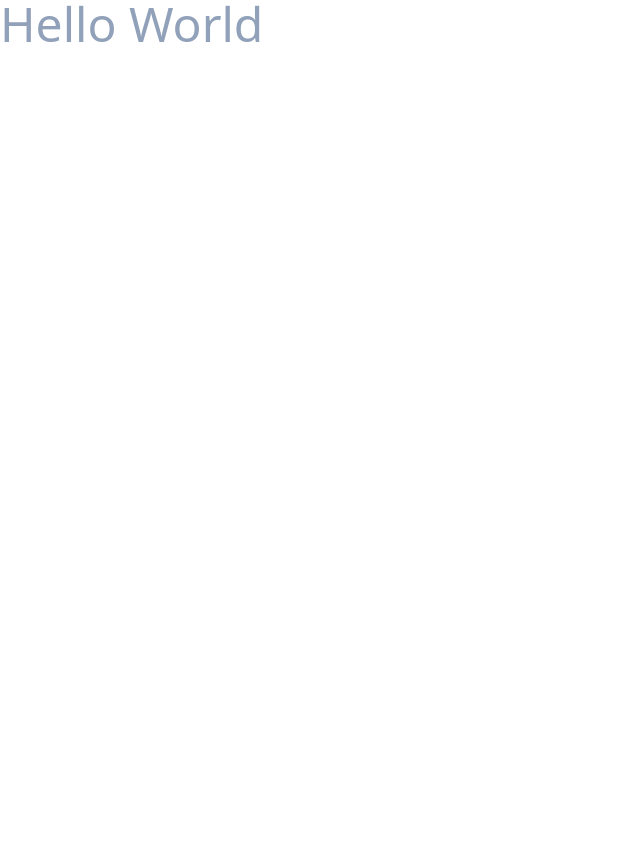
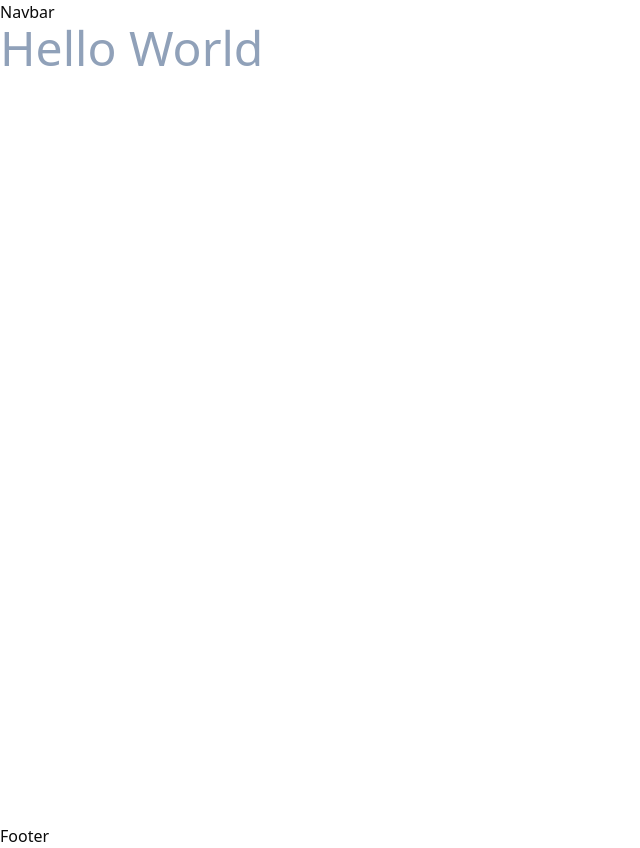
Before and after one commit to Sakhawat71/tutorlink-frontend, a Next.js app: page / in a window 1280 px wide. Shown: the whole page, without its empty margins (0-640 px from the left). Before the commit the page ends 800 px from the top, so only its background shows below. Built offline with nearby package versions, Linux system fonts and the light colour scheme.

Commit message:
Add CommonLayout component and create Login and Sign Up pages

```diff
--- /dev/null
+++ b/src/app/(WithCommonLayout)/layout.tsx
@@ -0,0 +1,16 @@
+// import Footer from "@/components/shared/Footer";
+// import Navbar from "@/components/shared/Navbar";
+
+const CommonLayout = ({ children }: { children: React.ReactNode }) => {
+    return (
+        <>
+            {/* <Navbar /> */}
+            <h1>Navbar</h1>
+            <main className="min-h-screen">{children}</main>
+            <h1>Footer</h1>
+            {/* <Footer /> */}
+        </>
+    );
+};
+
+export default CommonLayout;
--- /dev/null
+++ b/src/app/(auth)/login/page.jsx
@@ -0,0 +1,11 @@
+import React from 'react';
+
+const LoginPage = () => {
+    return (
+        <div>
+            login here
+        </div>
+    );
+};
+
+export default LoginPage;
--- /dev/null
+++ b/src/app/(auth)/student-signup/page.tsx
@@ -0,0 +1,11 @@
+import React from 'react';
+
+const SignUpStudentPage = () => {
+    return (
+        <div>
+            Sign Up Student Page
+        </div>
+    );
+};
+
+export default SignUpStudentPage;
```
